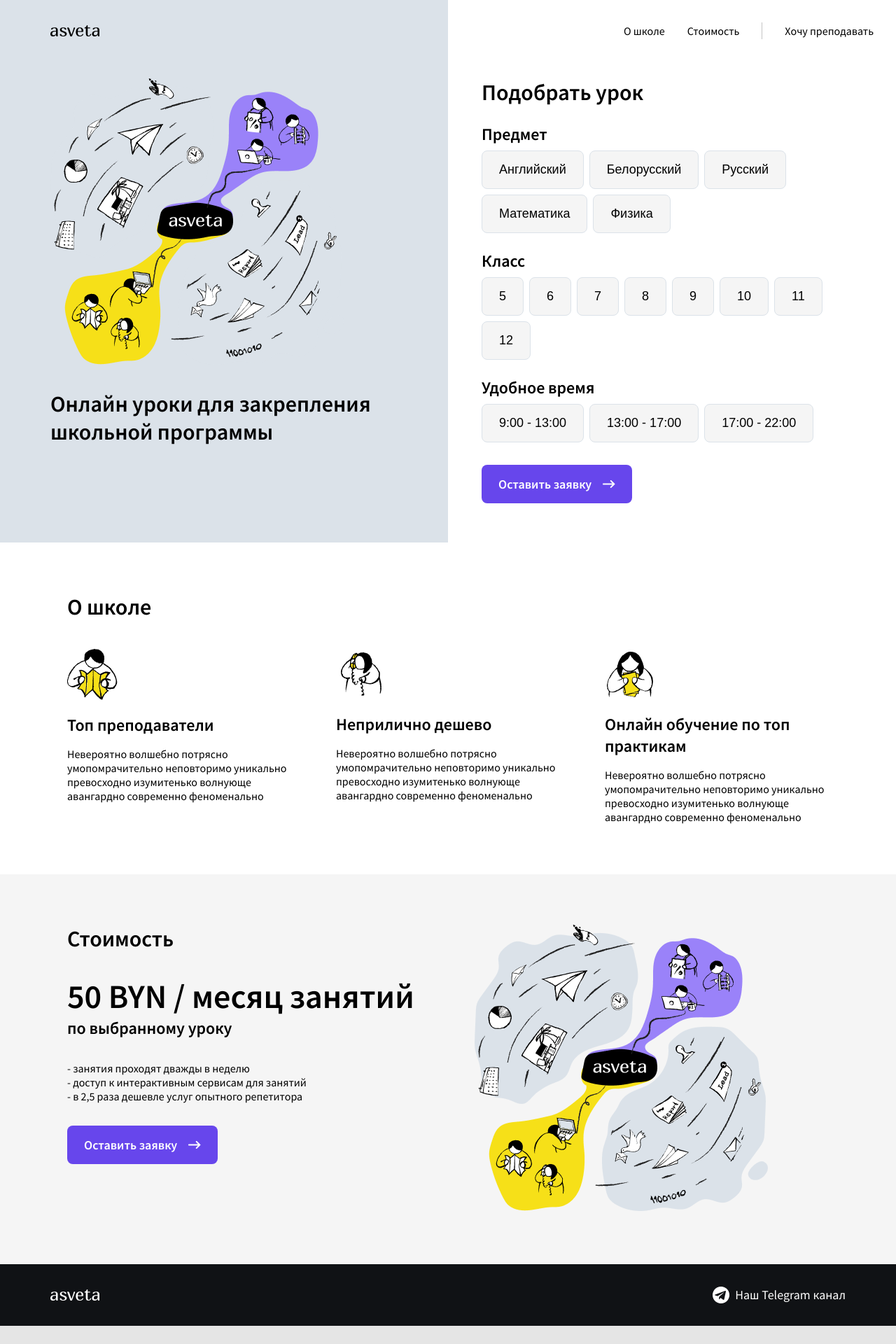
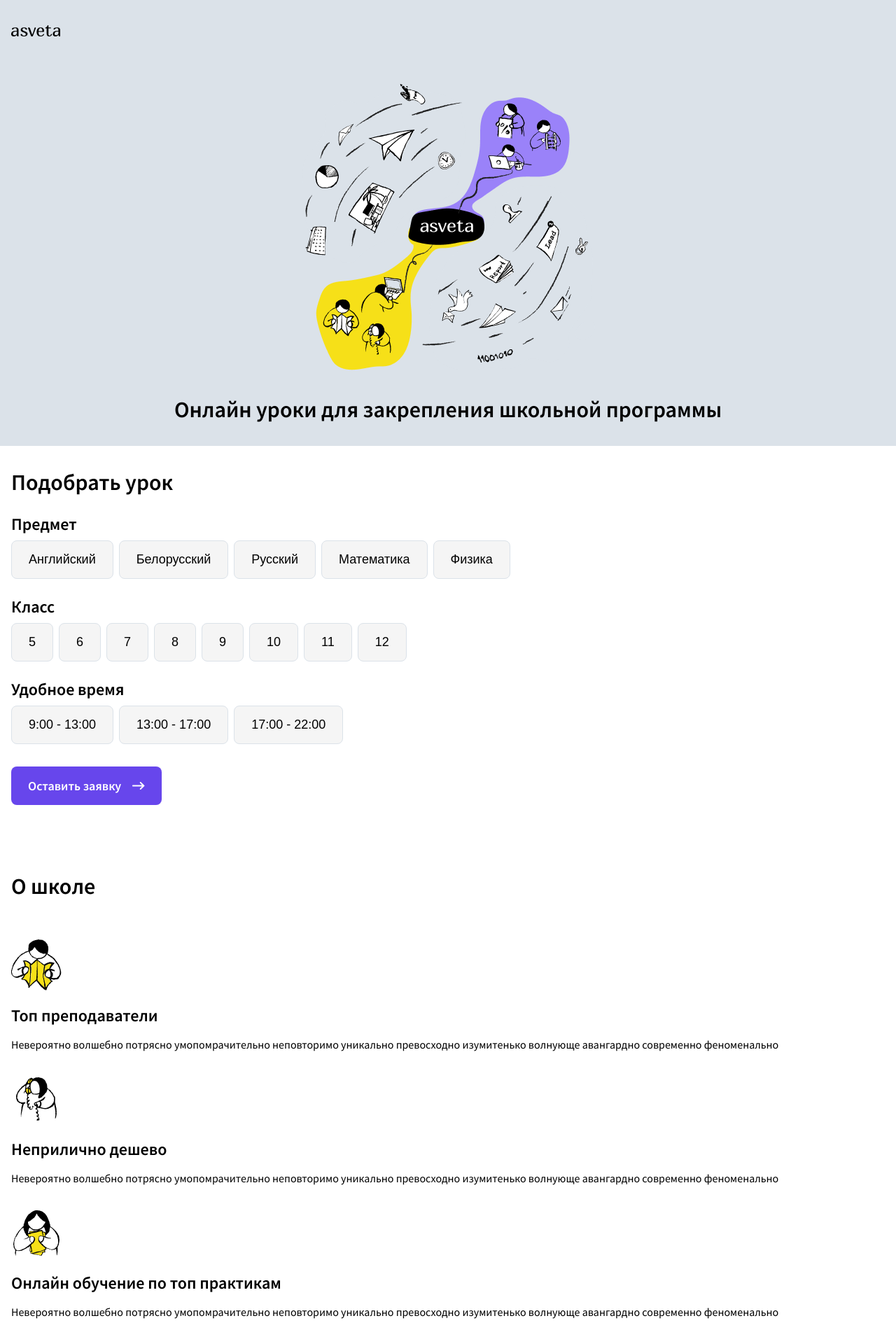
Before and after one commit to asveta/landing, a React (Create React App) app: page / in a window 1280 px wide. Shown: the top 1920 px of the page at 70% size. Before the commit the page ends 1894 px from the top, so only its background shows below. Built offline with nearby package versions, Linux system fonts and the light colour scheme.

Commit message:
add mobile version

```diff
--- a/src/App.css
+++ b/src/App.css
@@ -1,3 +1,4 @@
+/* Utility styles */
 .block {
   display: block;
 }
@@ -31,10 +32,11 @@
   padding-bottom: 24px;
 }
 
-/*----------------------------------*/
+/* Element styles */
 .body-modal {
   position: fixed;
   overflow: hidden;
+  width: 100%;
 }
 .App {
   max-width: 1440px;
@@ -174,6 +176,7 @@ header {
   display: flex;
   padding: 72px 96px;
   background-color: #f5f5f5;
+  box-sizing: border-box;
 }
 .price {
   display: block;
@@ -250,3 +253,102 @@ header {
   outline: none;
   font-size: 18px;
 }
+
+/* Mobile styles */
+@media screen and (max-width: 1280px) {
+  .showcase {
+    flex-wrap: wrap;
+  }
+  .hero-wrapper {
+    max-width: 100%;
+    width: 100%;
+    text-align: center;
+    padding: 32px 16px;
+  }
+  .hero img{
+    max-width: -webkit-fill-available;
+  }
+  .filter-wrapper {
+    max-width: 100%;
+    width: 100%;
+    padding: 32px 16px;
+  }
+  .nav-bar {
+    display: none;
+  }
+  .logo {
+    width: 100%;
+    padding: 16px;
+  }
+  .about-section {
+    padding: 32px 16px;
+  }
+  .about {
+    flex-direction: column;
+  }
+  .about-card {
+    width: auto;
+    margin: 16px 0px;
+  }
+  .pricing-section {
+    width: 100%;
+    flex-direction: column-reverse;
+    padding: 32px 16px;
+  }
+  .pricing-img-wrapper img {
+    max-width: 100%;
+    margin-bottom: 32px;
+  }
+  .footer {
+    padding: 32px 16px;
+    flex-direction: column-reverse;
+  }
+  .telegram-link {
+    justify-content: center;
+  }
+  .footer-logo {
+    object-fit: none;
+  }
+  .modal-bg {
+    position: absolute;
+    top: 0;
+    left: 0;
+    width: 100%;
+    height: 100vh;
+    background-color: #00000099;
+    overflow: scroll;
+  }
+  .modal {
+    position: static;
+    top: 0;
+    left: 0;
+    transform: none;
+    width: 100%;
+    padding: 24px 32px;
+    background-color: #fff;
+    border-radius: 0px;
+    box-sizing: border-box;
+    min-height: 100vh;
+  }
+  .modal span.block {
+    position: absolute;
+    top: 16px;
+    right: 16px;
+  }
+  .modal h1 {
+    font-size: 24px;
+  }
+  .modal h2 {
+    font-size: 18px;
+  }
+  .form-output {
+    flex-direction: column;
+    align-items: flex-start;
+  }
+  .contact-form {
+    flex-direction: column;
+  }
+  .contact-form > div {
+    margin: 16px auto 16px 0px;
+  }
+}
--- a/src/components/FormOutput.js
+++ b/src/components/FormOutput.js
@@ -5,7 +5,7 @@ function FormOutput({ request }) {
     <div className="form-output-wrapper mv-24">
       <h3 className="mb-16">Вас интересует:</h3>
       <div className="form-output">
-        {Object.values(request).map( item => <div className="form-item">{item}</div> )}
+        {request.map( item => <div className="form-item">{item}</div> )}
       </div>
     </div>
   );
--- a/src/components/Modal.js
+++ b/src/components/Modal.js
@@ -7,7 +7,7 @@ function Modal({ request }) {
     document.body.classList.remove("body-modal");
   }
 
-  console.log("popup:" + request);
+  console.log("popup:", request);
 
   return (
     <div className="modal-bg " id="modal">
@@ -22,7 +22,7 @@ function Modal({ request }) {
           Оставьте заявку на участие и мы с вами свяжемся, как только подберем
           подходящий вариант
         </h2>
-        <FormOutput request={request} />
+        { Object.values(request).length ? <FormOutput request={Object.values(request)} /> : <></>}
         <div className="contact-form mv-24 between">
           <div className="flex-grow mr-16">
             <h2>Как к вам обратиться</h2>
```
